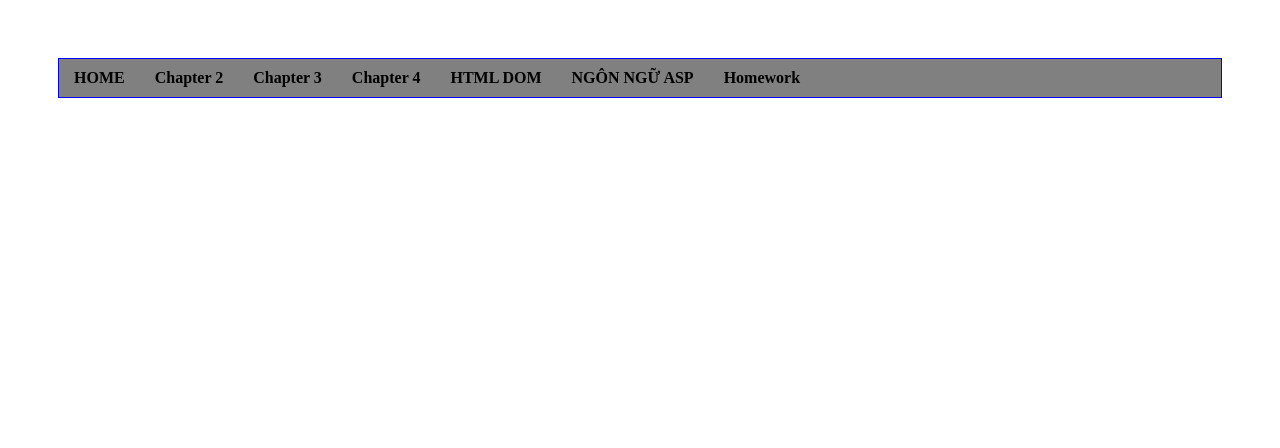
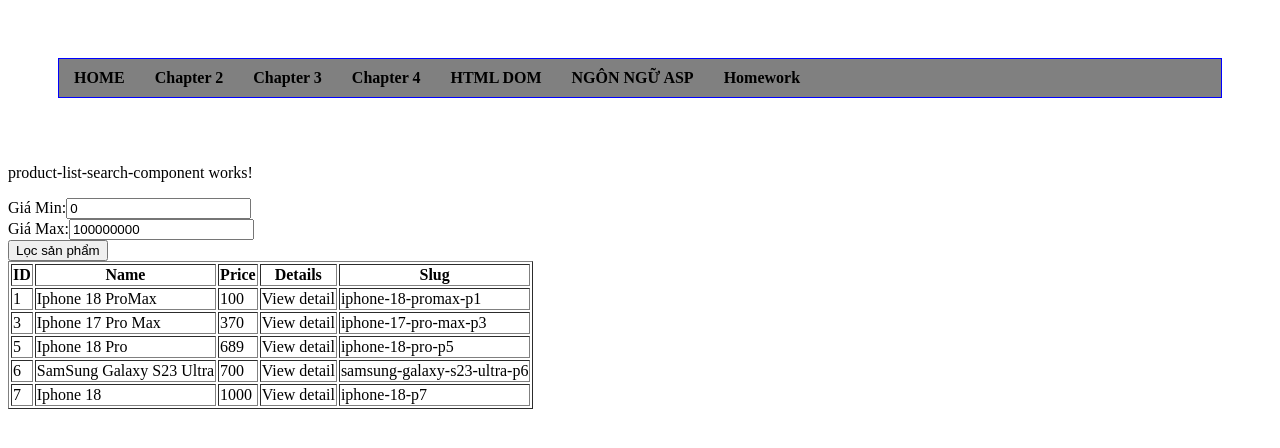
Before and after one commit to nhutthuy140106/NguyenNhutThuy_K244060807_WEB2, an Angular app in the folder my-app/: page /search-products in a window 1280 px wide. Before the commit this address led to /. Shown: the top 448 px of the page. Built offline with nearby package versions, Linux system fonts and the light colour scheme.

Commit message:
Update product list and detail

```diff
--- a/my-app/src/app/app-module.ts
+++ b/my-app/src/app/app-module.ts
@@ -22,6 +22,7 @@ import { ServiceCustomerGroup } from './service-customer-group/service-customer-
 import { ProductDetailComponent } from './product-detail-component/product-detail-component';
 import { ProductListCallHttpServiceComponent } from './product-list-call-http-service-component/product-list-call-http-service-component';
 import { ProductListAdvancedComponent } from './product-list-advanced-component/product-list-advanced-component';
+import { ProductListSearchComponent } from './product-list-search-component/product-list-search-component';
 
 @NgModule({
   declarations: [
@@ -44,6 +45,7 @@ import { ProductListAdvancedComponent } from './product-list-advanced-component/
     ProductDetailComponent,
     ProductListCallHttpServiceComponent,
     ProductListAdvancedComponent,
+    ProductListSearchComponent,
   ],
   imports: [BrowserModule, AppRoutingModule, FormsModule],
   providers: [provideBrowserGlobalErrorListeners(), provideHttpClient(withInterceptorsFromDi())],
--- a/my-app/src/app/app-routing-module.ts
+++ b/my-app/src/app/app-routing-module.ts
@@ -16,7 +16,7 @@ import { ServiceProductCatalog } from './service-product-catalog/service-product
 import { ServiceCustomerGroup } from './service-customer-group/service-customer-group';
 import { ProductDetailComponent } from './product-detail-component/product-detail-component';
 import { ProductListAdvancedComponent } from './product-list-advanced-component/product-list-advanced-component';
-import { Contact } from './contact/contact';
+import { ProductListSearchComponent } from './product-list-search-component/product-list-search-component';
 
 const routes: Routes = [
   {path:"binding-property", component:BindingPropertyComponent},
@@ -35,6 +35,7 @@ const routes: Routes = [
   {path:"service-customer-group", component:ServiceCustomerGroup},
   {path:"product/:id", component:ProductDetailComponent},
   {path:"products", component: ProductListAdvancedComponent },
+  {path:"search-products", component: ProductListSearchComponent },
 ];
 
 @NgModule({
--- a/my-app/src/app/homework/homework.html
+++ b/my-app/src/app/homework/homework.html
@@ -26,7 +26,7 @@
                 <ul>
                     <li><a routerLink="/product-list-call-http-service">Product List Call Http Service</a></li>
                     <li><a routerLink="/products">Product List Advanced</a></li>
-                    <li><a href="#">LESSON 03</a></li>
+                    <li><a routerLink="/search-products">Search Products</a></li>
                 </ul>
             </li>
             <li><a href="#">HTML DOM</a></li>
--- /dev/null
+++ b/my-app/src/app/product-list-search-component/product-list-search-component.html
@@ -0,0 +1,46 @@
+<p>product-list-search-component works!</p>
+{{errMessage()}}
+<label>Giá Min:</label>
+<input type="number" [(ngModel)]="minPrice">
+<br/>
+<label>Giá Max:</label>
+<input type="number" [(ngModel)]="maxPrice">
+<br/>
+<button (click)="onFilter()">Lọc sản phẩm</button>
+<table border="1">
+  <thead>
+    <tr>
+      <th>ID</th>
+      <th>Name</th>
+      <th>Price</th>
+      <th>Details</th>
+      <th>Slug</th>
+    </tr>
+  </thead>
+
+  <tbody>
+    @for (p of filteredProducts(); track p.id) {
+    <tr>
+      <td>{{ p.id }}</td>
+      <td>{{ p.name }}</td>
+      <td>{{ p.price }}</td>
+      <td>
+        <a (click)="viewDetail(p.id)"
+        style="cursor: pointer;"
+        title="click here to view detail" >View detail</a>
+      </td>
+      <td>
+        <a (click)="viewDetailSlug(p)"
+        style="cursor: pointer;"
+        title="click here to view detail" >
+        {{generateSlug(p.name,p.id)}}
+      </a>
+      </td>
+    </tr>
+  } @empty {
+    <tr>
+      <td colspan="3">No products available.</td>
+    </tr>
+  }
+  </tbody>
+</table>
--- /dev/null
+++ b/my-app/src/app/product-list-search-component/product-list-search-component.ts
@@ -0,0 +1,77 @@
+import { Component, signal } from '@angular/core';
+import { Product } from '../classes/IProduct';
+import { createSlug } from '../classes/SlugHelper';
+import { ProductHttpHandleErrorService } from '../services/product-http-handle-error-service';
+import { ActivatedRoute, Router } from '@angular/router';
+
+@Component({
+  selector: 'app-product-list-search-component',
+  standalone: false,
+  templateUrl: './product-list-search-component.html',
+  styleUrl: './product-list-search-component.css',
+})
+export class ProductListSearchComponent {
+  // Toàn bộ sản phẩm từ server
+  products=signal<Product[]>([]);
+  //check error
+  errMessage=signal("")
+  // Sản phẩm sau khi đã lọc
+  filteredProducts = signal<Product[]>([]);
+  // Biến giữ giá trị lọc để hiển thị lên UI
+  minPrice = signal<number>(0);
+  maxPrice = signal<number>(100000000);
+  public generateSlug = createSlug;
+
+  constructor(private _service:ProductHttpHandleErrorService,
+    private router:Router,
+    private activateRoute:ActivatedRoute){
+  }
+
+  ngOnInit(): void {
+    // 1. Tải toàn bộ sản phẩm về trước
+    this._service.getProductList().subscribe({
+      next: (data) => {
+        this.products.set(data);
+        this.watchQueryParams();
+      },error: (err) =>{
+        this.errMessage.set(err)
+      }
+    });
+  }
+
+  private watchQueryParams() {
+    this.activateRoute.queryParamMap.subscribe(params => {
+      const min = Number(params.get('min')) || 0;
+      const max = Number(params.get('max')) || 100000000;
+      this.minPrice.set(min);
+      this.maxPrice.set(max);
+      // Thực hiện lọc logic
+      const result = this.products().filter(p => p.price >= min && p.price <= max);
+      this.filteredProducts.set(result);
+    });
+  }
+
+  // Hàm gọi khi nhấn nút "Lọc"
+  onFilter() {
+    this.router.navigate([], {
+      relativeTo: this.activateRoute,
+      queryParams: {
+        min: this.minPrice(),
+        max: this.maxPrice()
+      },
+      queryParamsHandling: 'merge' // Giữ lại các params khác nếu có
+    });
+  }
+  viewDetail(id:number)
+  {
+    this.router.navigate(["/products",id])
+  }
+  viewDetailSlug(p:Product)
+  {
+    let slug=this.generateSlug(p.name,p.id)
+    this.router.navigate(["/products",slug])
+  }
+
+
+
+}
```
Also changed, not shown: my-app/src/app/product-list-search-component/product-list-search-component.css (added), 1 other file (tests, documents, lock files or other folders).
